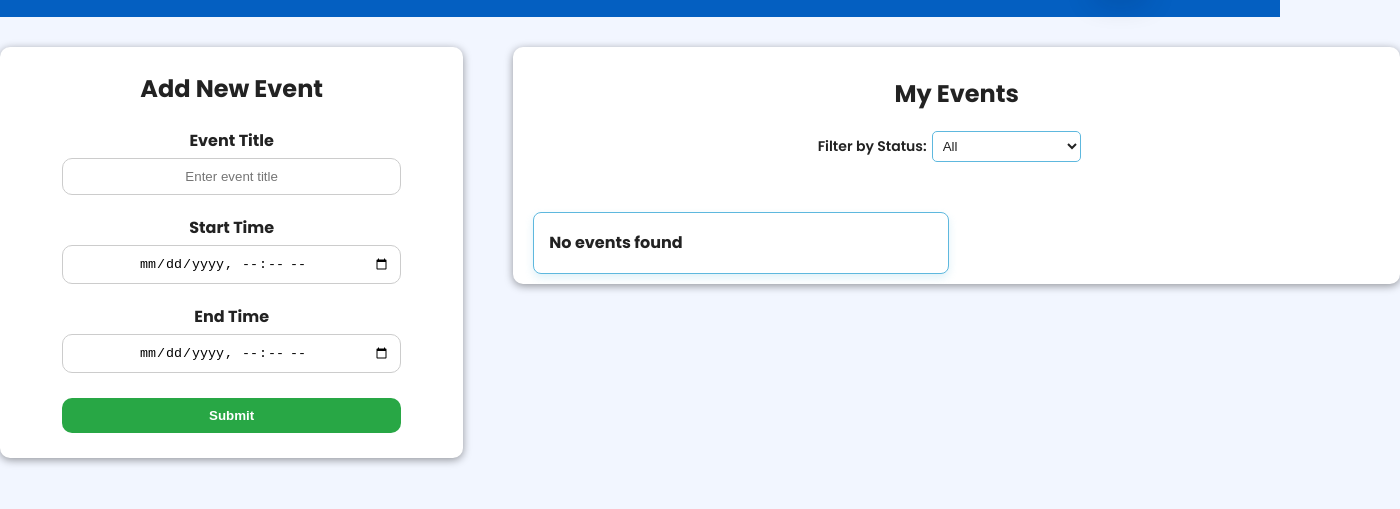
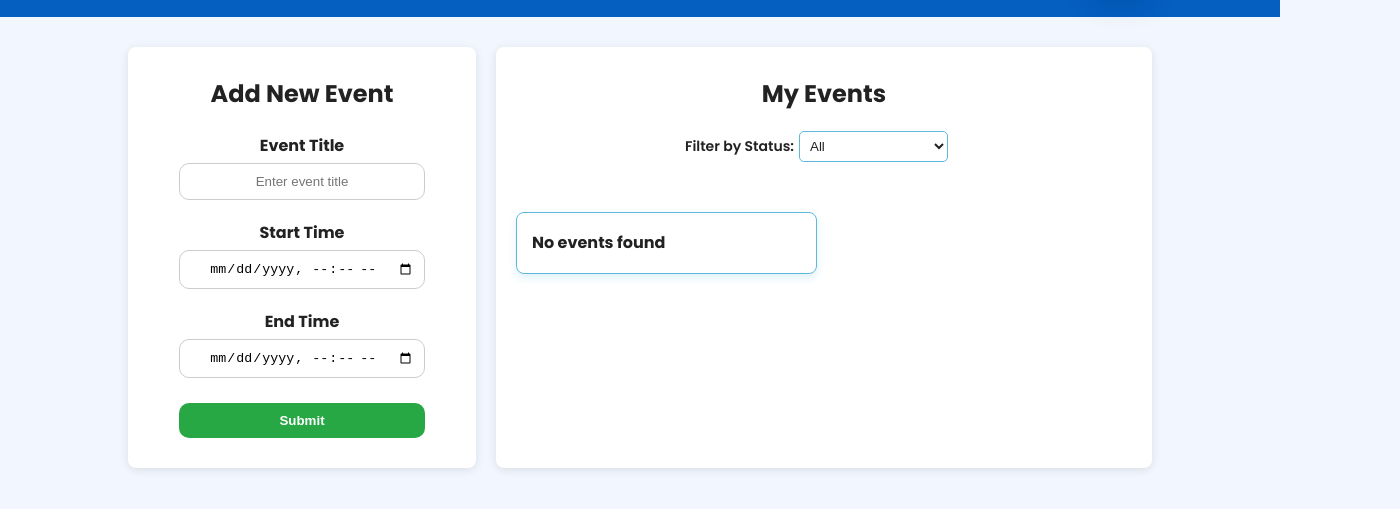
Before and after one commit to Herman0404/Productivity-Assistant-Application-Project-Group-10, a plain HTML site: page eventplanner.html in a window 1280 px wide. Shown: the part 75-584 px from the top of the page, 1400 px wide, since content can reach past the window. Drawn offline with Linux system fonts and the light colour scheme.

Commit message:
done little changes in event.css and in index.js in display task()

```diff
--- a/eventplanner.css
+++ b/eventplanner.css
@@ -134,9 +134,9 @@ a:hover {
 
 .container {
     display: flex;
-    width: 1400px;
+    width: 80%;
     margin: 30px auto;
-    gap: 50px;
+    gap: 20px;
 }
 
 
@@ -148,10 +148,11 @@ a:hover {
     align-self: flex-start;
     overflow: auto;
     background: #fff;
-    padding: 5px 20px;
-    border-radius: 10px;
-    box-shadow: 0 2px 8px rgba(0, 0, 0, 0.4);
+    padding: 10px 20px;
+    border-radius: 8px;
+    box-shadow: 0 2px 10px rgba(0, 0, 0, 0.1);
 }
+
 
 .add-event form,
 h2 {
@@ -200,12 +201,12 @@ h2 {
 
 .event-section {
     flex: 2;
-    align-self: flex-start;
+    /*align-self: flex-start;*/
     overflow: auto;
     background: #fff;
     padding: 10px 20px;
-    border-radius: 10px;
-    box-shadow: 0 2px 8px rgba(0, 0, 0, 0.4);
+    border-radius: 8px;
+    box-shadow: 0 2px 10px rgba(0, 0, 0, 0.1);
 }
 
 
--- a/index.js
+++ b/index.js
@@ -24,8 +24,8 @@ document.addEventListener("DOMContentLoaded", function () {
          // Display welcome message with user's name
         document.getElementById("welcome-msg").innerText = `Welcome, ${currentUser.name}!`;
 
-        displayTasks(userData.tasks);
-        displayEvents(userData.events);
+        displayTasks();
+        displayEvents();
 
     }
 });
```
